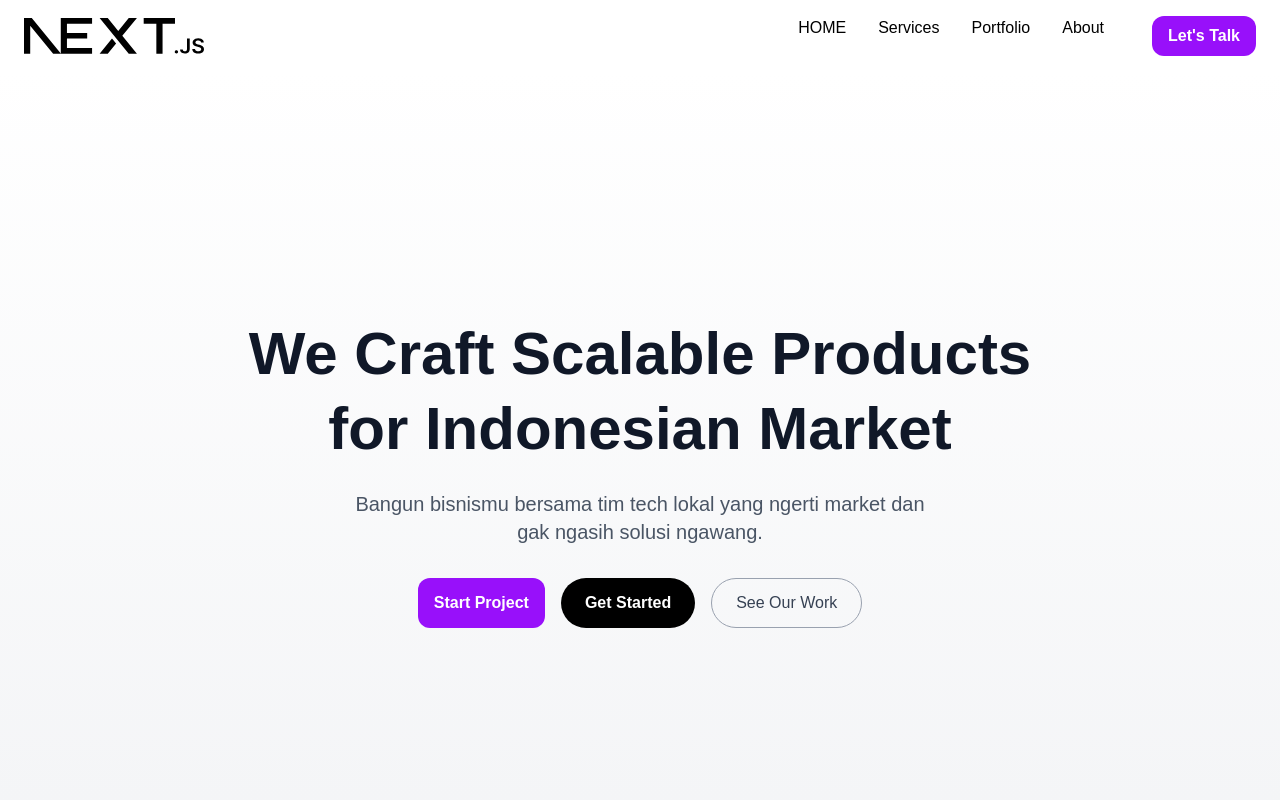
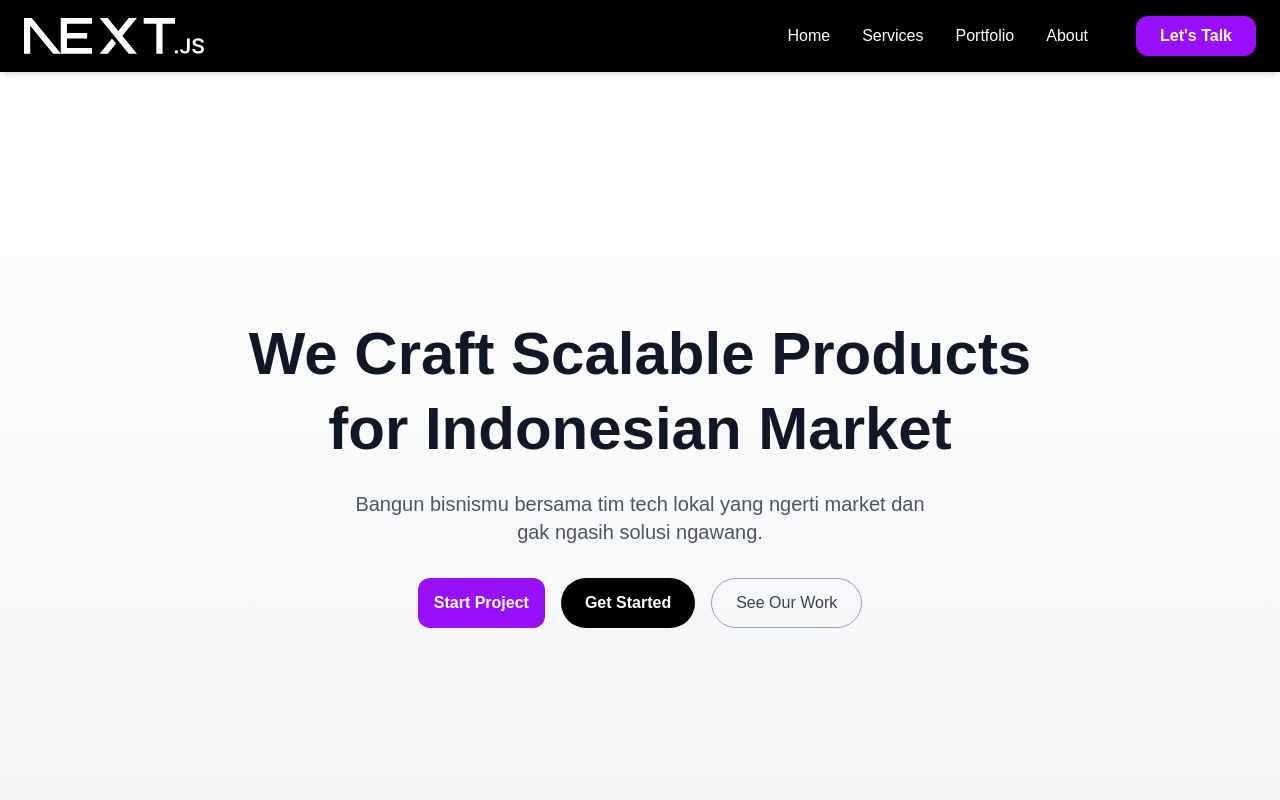
Before and after one commit to Thomasfilemon/SDI-Landing-Page, a Next.js app: page / in a window 1280 px wide. Shown: the top 800 px of the page. Built offline with nearby package versions, Linux system fonts and the light colour scheme.

Commit message:
fix tampilan overall, (needed further improvements)

```diff
--- a/src/app/globals.css
+++ b/src/app/globals.css
@@ -1,7 +1,7 @@
 @import "tailwindcss";
 @tailwind base;
 @tailwind components;
-@tailwind utilities
+@tailwind utilities;
 :root {
   --background: #ffffff;
   --foreground: #171717;
--- a/src/app/layout.tsx
+++ b/src/app/layout.tsx
@@ -27,7 +27,7 @@ export default function RootLayout({
       <body
         className={`min-h-screen flex flex-col ${geistSans.variable} ${geistMono.variable} antialiased`}
       >
-        <main>{children}</main>
+        {children}
       </body>
     </html>
   );
--- a/src/app/page.tsx
+++ b/src/app/page.tsx
@@ -121,7 +121,7 @@ import Portfolio from "@/components/sections/Portfolio";
 
 export default function Home() {
   return (
-    <>
+    <div className="flex flex-col min-h-screen">
       <Header />
       <main className="flex-grow">
         <Hero />
@@ -130,6 +130,6 @@ export default function Home() {
         <Portfolio />
       </main>
       <Footer />
-    </>
+    </div>
   );
 }
--- a/src/components/ui/Footer.tsx
+++ b/src/components/ui/Footer.tsx
@@ -1,7 +1,8 @@
 export default function Footer() {
   return (
-    <footer className="bg-gray-100 py-6 text-center text-sm text-gray-500 mt-24">
-      © {new Date().getFullYear()} Nusantara Beta Studio. All rights reserved.
+    <footer className="bg-black py-6 text-center text-sm text-gray-300 w-full">
+      © {new Date().getFullYear()} Swakarsa Digital Indonesia. All rights
+      reserved.
     </footer>
   );
 }
--- a/src/components/ui/Header.tsx
+++ b/src/components/ui/Header.tsx
@@ -4,10 +4,12 @@ import Button from "./Button";
 
 export default function Header() {
   return (
-    <header className="flex justify-between items-center py-4 px-6">
+    <header className="sticky top-0 z-50 bg-black text-white shadow-md">
+      <div className="container mx-auto flex justify-between items-center py-4 px-6">
+        {/* Logo */}
         <div className="logo">
           <Image
-          className="dark:invert"
+            className="invert"
             src="/next.svg"
             alt="Next.js logo"
             width={180}
@@ -15,15 +17,60 @@ export default function Header() {
             priority
           />
         </div>
-      <nav className="hidden md:flex space-x-8">
-        <a href="#" className="font-medium">
-          HOME
-        </a>
-        <Link href="#services">Services</Link>
-        <Link href="#portfolio">Portfolio</Link>
-        <Link href="#about">About</Link>
-        <Button className="ml-4">{"Let's Talk"}</Button>
+
+        {/* Navigation */}
+        <nav className="hidden md:flex items-center space-x-8">
+          <Link
+            href="#"
+            className="font-medium text-white hover:text-purple-400 transition-colors duration-200"
+          >
+            Home
+          </Link>
+          <Link
+            href="#services"
+            className="font-medium text-white hover:text-purple-400 transition-colors duration-200"
+          >
+            Services
+          </Link>
+          <Link
+            href="#portfolio"
+            className="font-medium text-white hover:text-purple-400 transition-colors duration-200"
+          >
+            Portfolio
+          </Link>
+          <Link
+            href="#about"
+            className="font-medium text-white hover:text-purple-400 transition-colors duration-200"
+          >
+            About
+          </Link>
+
+          {/* Talk Button */}
+          <Button className="ml-4 bg-purple-600 hover:bg-purple-700 text-white px-6 py-2 rounded-full font-medium transition-colors duration-200">
+            {"Let's Talk"}
+          </Button>
         </nav>
+
+        {/* Mobile Menu Button (Just a placeholder - would need JavaScript to toggle) */}
+        <div className="md:hidden">
+          <button className="text-white">
+            <svg
+              xmlns="http://www.w3.org/2000/svg"
+              className="h-6 w-6"
+              fill="none"
+              viewBox="0 0 24 24"
+              stroke="currentColor"
+            >
+              <path
+                strokeLinecap="round"
+                strokeLinejoin="round"
+                strokeWidth={2}
+                d="M4 6h16M4 12h16M4 18h16"
+              />
+            </svg>
+          </button>
+        </div>
+      </div>
     </header>
   );
 }
```
Lines whose indentation alone changed are shown as unchanged.
